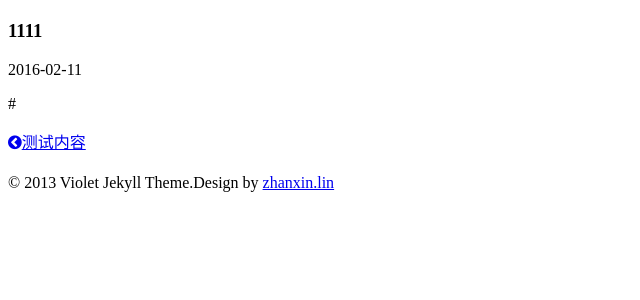
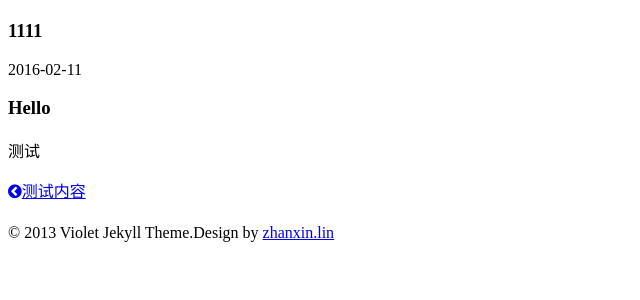
Before and after one commit to pizn/pizn.github.com, a Jekyll site: the page built from _posts/test2-123/2016-02-11-heel.md, in a window 1280 px wide. Shown: the top 300 px of the page, without its empty margins (0-640 px from the left). Built offline with Jekyll 4.4.1, drawn with Linux system fonts in a browser that asks for light colours; nearby versions of some CDN libraries; some web fonts are replaced; library files that are not in the unit come from our copies; comment, search, counter and statistics services are not loaded.

Commit message:
[log]: Update post

```diff
--- a/_posts/test2-123/2016-02-11-heel.md
+++ b/_posts/test2-123/2016-02-11-heel.md
@@ -3,4 +3,6 @@ layout: post
 title: 1111
 description: 111
 ---
-#
+# Hello
+
+测试
```
